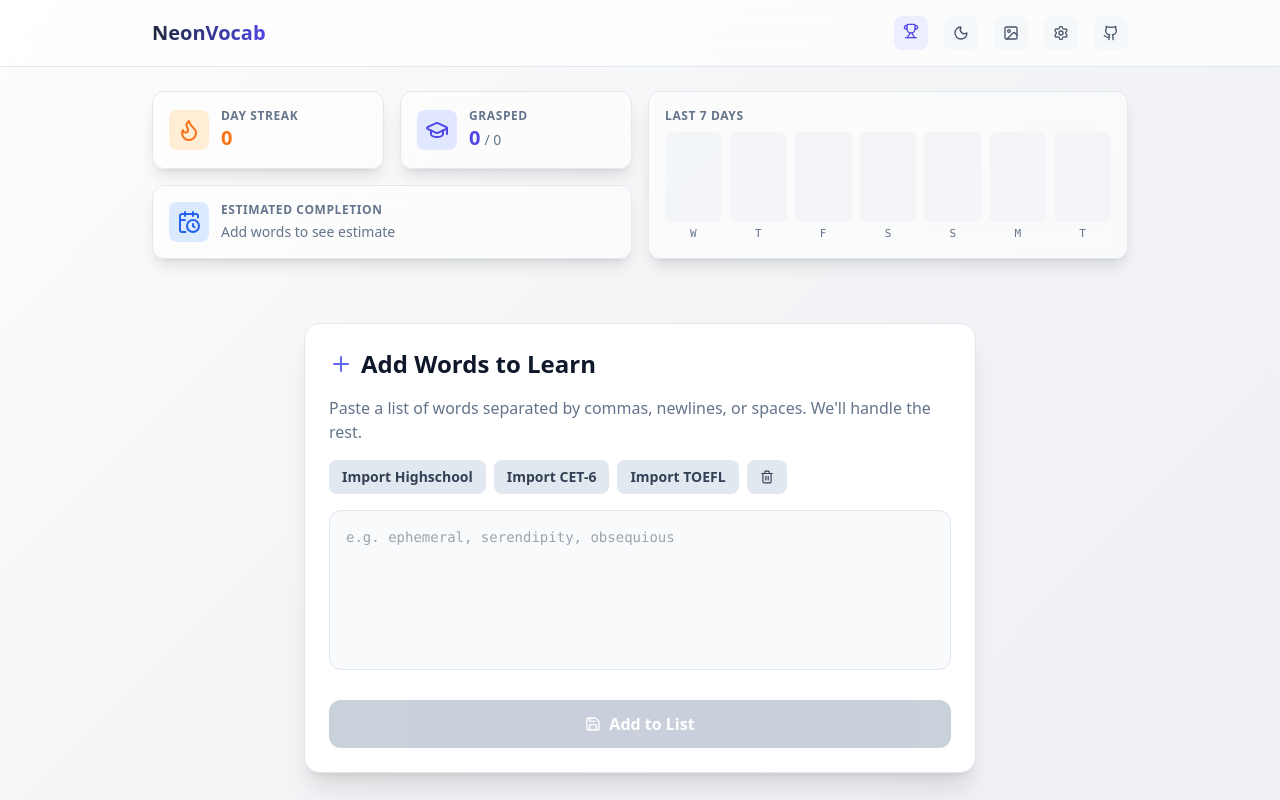
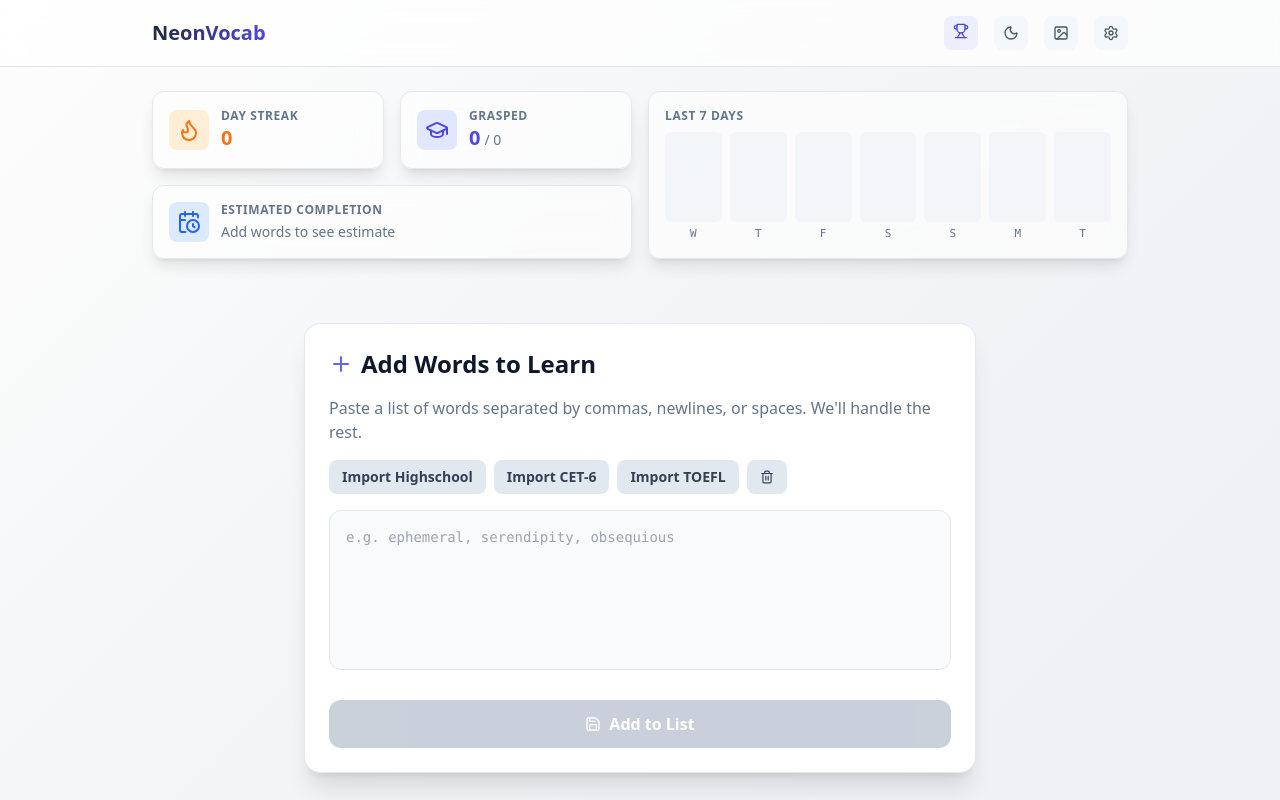
Before and after one commit to mirpri/neonvocab, a React (Vite) app: page / in a window 1280 px wide. Shown: the top 800 px of the page. Built offline with nearby package versions, Linux system fonts and the light colour scheme.

Commit message:
remove non-functioning github button

```diff
--- a/components/Navbar.tsx
+++ b/components/Navbar.tsx
@@ -1,7 +1,6 @@
 import React from "react";
 import { useNavigate, useLocation } from "react-router-dom";
 import {
-  Github,
   Moon,
   Sun,
   Image as ImageIcon,
@@ -130,16 +129,6 @@ const NavBar: React.FC<NavBarProps> = ({
           >
             {isOnSettings ? <Home className="w-4 h-4" /> : <Settings className="w-4 h-4" />}
           </button>
-
-          <button
-            onClick={() =>
-              window.open("https://github.com/mirpri/neonvocab", "_blank")
-            }
-            className={`p-2 ${iconButtonStyle}`}
-            aria-label="Open GitHub"
-          >
-            <Github className="w-4 h-4" />
-          </button>
         </div>
       </div>
     </header>
```
